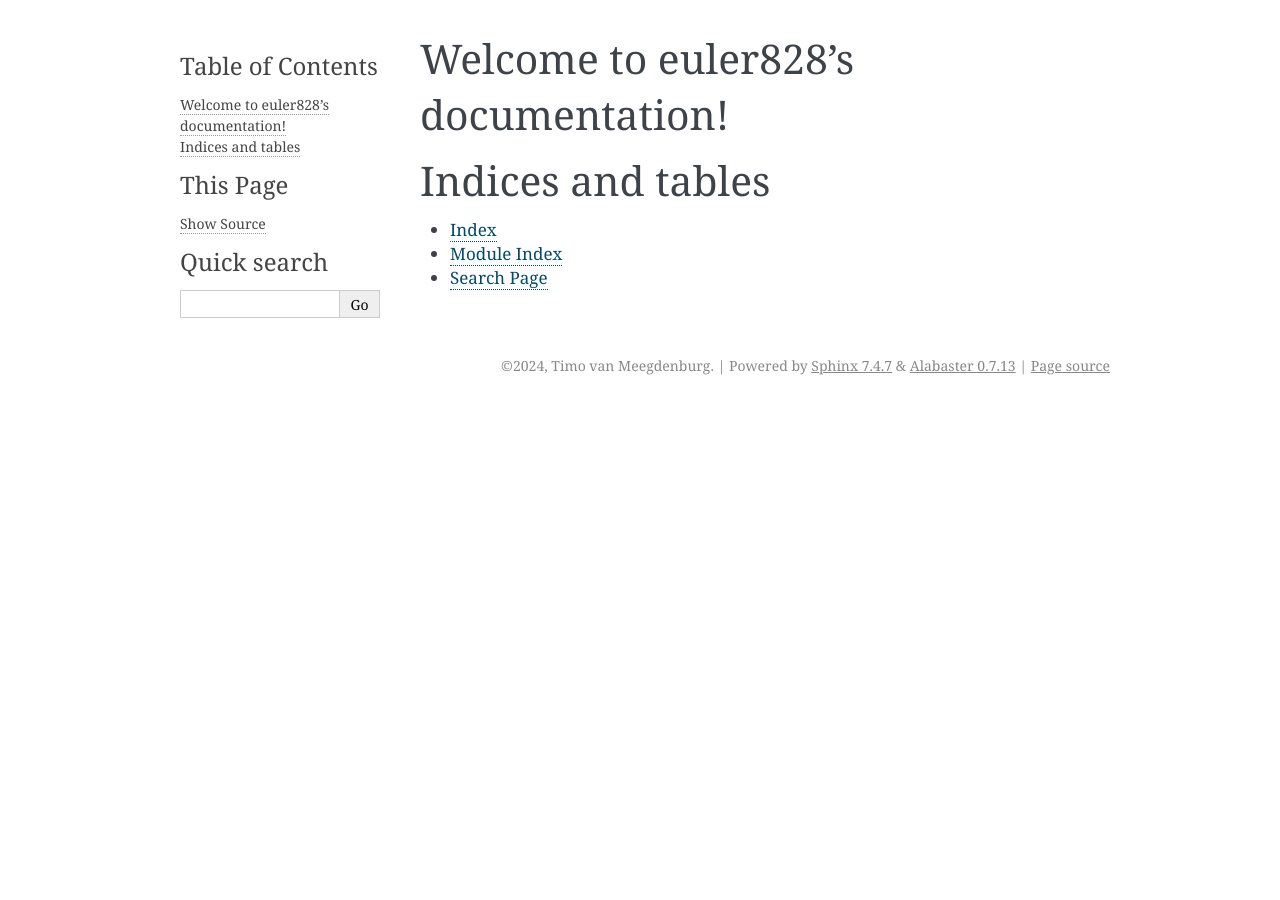
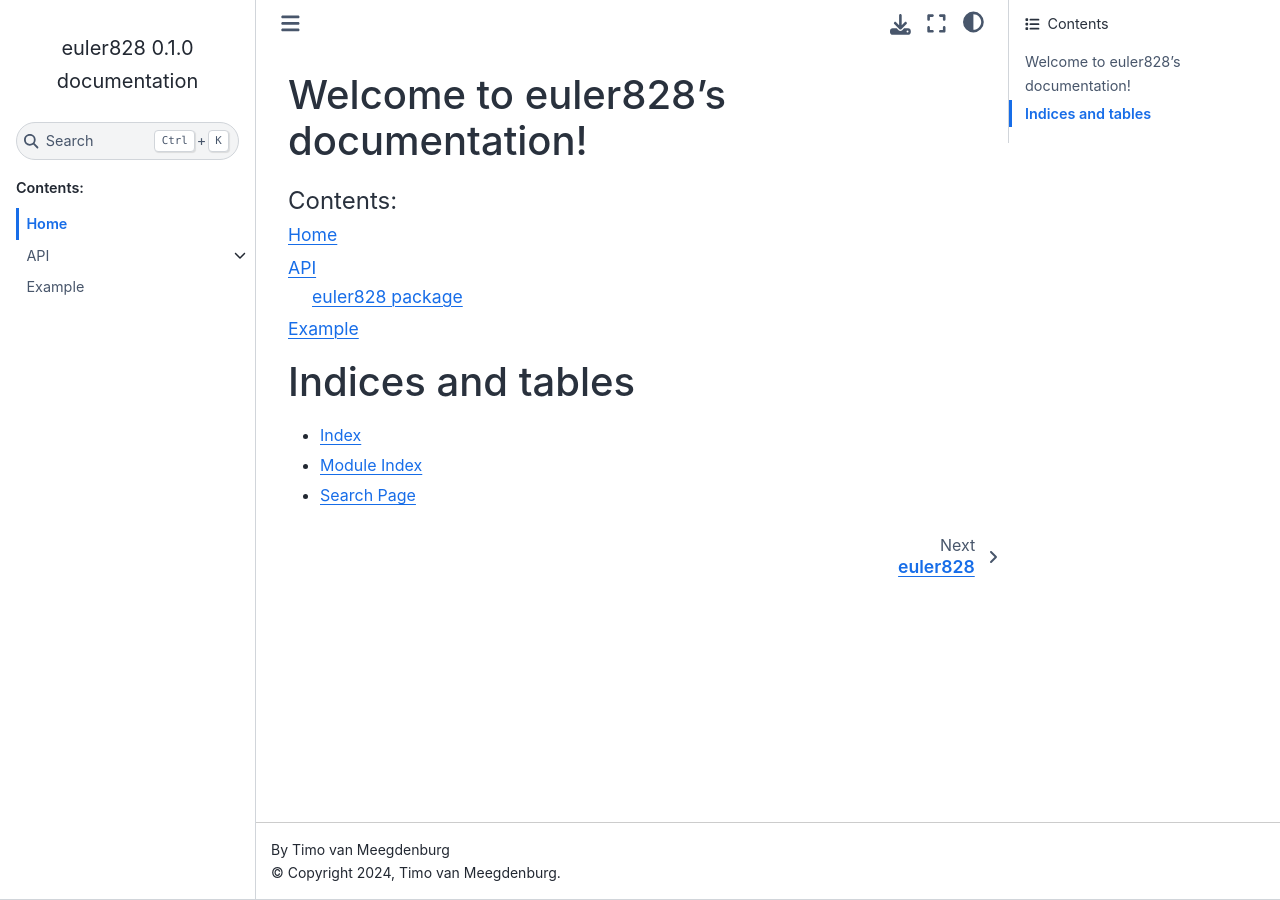
Before and after one commit to Garyzan/euler-828, a Sphinx documentation site: the page built from docs/source/index.rst, in a window 1280 px wide. Built offline with Sphinx 7.4.7 and the Sphinx Book theme 1.1.4, drawn with Linux system fonts in a browser that asks for light colours.

Commit message:
progress on docs

```diff
--- a/docs/source/conf.py
+++ b/docs/source/conf.py
@@ -1,55 +1,50 @@
 # Configuration file for the Sphinx documentation builder.
 #
-# This file only contains a selection of the most common options. For a full
-# list see the documentation:
+# For the full list of built-in configuration values, see the documentation:
 # https://www.sphinx-doc.org/en/master/usage/configuration.html
 
-# -- Path setup --------------------------------------------------------------
+# -- Project information -----------------------------------------------------
+# https://www.sphinx-doc.org/en/master/usage/configuration.html#project-information
 
-# If extensions (or modules to document with autodoc) are in another directory,
-# add these directories to sys.path here. If the directory is relative to the
-# documentation root, use os.path.abspath to make it absolute, like shown here.
-#
-# import os
-# import sys
-# sys.path.insert(0, os.path.abspath('.'))
-
-
-# -- Project information -----------------------------------------------------
+#autodoc_mock_imports = ['expression', 'node', 'problem', 'reader', 'solver']
 
 project = 'euler828'
 copyright = '2024, Timo van Meegdenburg'
 author = 'Timo van Meegdenburg'
-
-# The full version, including alpha/beta/rc tags
 release = '0.1.0'
 
+# -- General configuration ---------------------------------------------------
+# https://www.sphinx-doc.org/en/master/usage/configuration.html#general-configuration
 
-# -- General configuration ---------------------------------------------------
-
-# Add any Sphinx extension module names here, as strings. They can be
-# extensions coming with Sphinx (named 'sphinx.ext.*') or your custom
-# ones.
-extensions = [
+extensions = ["sphinx.ext.autodoc",
+              "sphinx.ext.coverage",
+              "sphinx.ext.mathjax",
+              "sphinx.ext.viewcode",
+              "sphinx.ext.githubpages",
+              "numpydoc",
+              "myst_nb",
 ]
 
-# Add any paths that contain templates here, relative to this directory.
 templates_path = ['_templates']
-
-# List of patterns, relative to source directory, that match files and
-# directories to ignore when looking for source files.
-# This pattern also affects html_static_path and html_extra_path.
 exclude_patterns = []
 
 
+
 # -- Options for HTML output -------------------------------------------------
+# https://www.sphinx-doc.org/en/master/usage/configuration.html#options-for-html-output
 
-# The theme to use for HTML and HTML Help pages.  See the documentation for
-# a list of builtin themes.
-#
-html_theme = 'alabaster'
+html_theme = 'sphinx_book_theme'
+html_static_path = ['_static']
 
-# Add any paths that contain custom static files (such as style sheets) here,
-# relative to this directory. They are copied after the builtin static files,
-# so a file named "default.css" will overwrite the builtin "default.css".
-html_static_path = ['_static']
+nb_execution_mode = "off"
+
+html_sourcelink_suffix = ""
+
+import os
+suppress_warnings = [
+    f"autosection_label._examples/{filename.split('.')[0]}"
+    for filename in os.listdir("notebooks")
+    if os.path.isfile(os.path.join("notebooks", filename))
+]
+
+remove_from_toctrees = ["_autosummary/*"]
--- a/docs/source/index.rst
+++ b/docs/source/index.rst
@@ -10,7 +10,9 @@ Welcome to euler828's documentation!
    :maxdepth: 2
    :caption: Contents:
 
-
+   Home <self>
+   API <modules>
+   Example <notebooks/example.ipynb>
 
 Indices and tables
 ==================
--- /dev/null
+++ b/docs/source/modules.rst
@@ -0,0 +1,7 @@
+euler828
+========
+
+.. toctree::
+   :maxdepth: 4
+
+   euler828
```
Also changed, not shown: other parts of docs/source/index.rst (+1 -1 lines), docs/source/euler828.rst (added, +53 -0 lines), docs/source/notebooks/example.ipynb (added).
